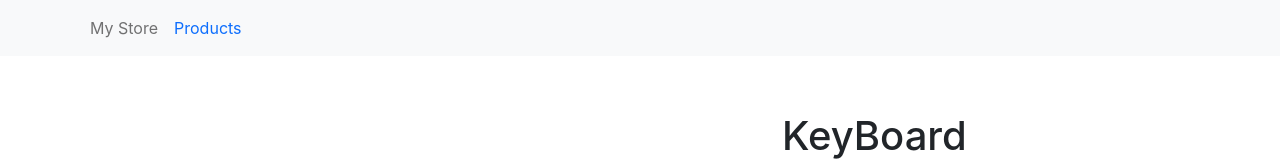
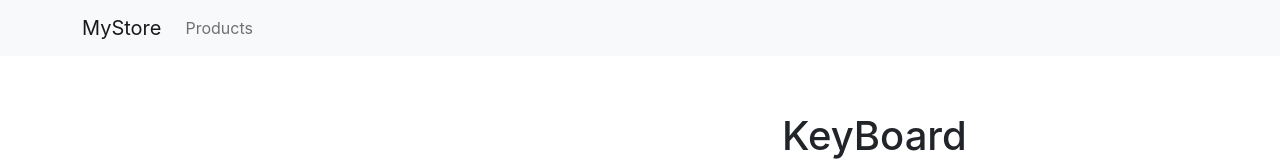
Before and after one commit to haifaarouri/Ateliers-React, a React (Create React App) app: page /details/KeyBoard in a window 1280 px wide. Shown: the top 161 px of the page. Built offline with nearby package versions, Linux system fonts and the light colour scheme.

Commit message:
adding lazy loading

```diff
--- a/src/App.js
+++ b/src/App.js
@@ -1,20 +1,24 @@
-import { Route, Routes } from 'react-router-dom';
-import React from 'react';
-import NotFound from './Components/NotFound';
-import Products from './Components/Products'
-import NavigationBar from './Components/NavigationBar';
-import ProductDetails from './Components/ProductDetails'
+import { Route, Routes } from 'react-router-dom'
+import React, { Suspense } from 'react'
+import NavigationBar from './Components/NavigationBar'
 
 function App() {
+
+  const Products = React.lazy(()=>import('./Components/Products'))
+  const ProductDetails = React.lazy(()=>import('./Components/ProductDetails'))
+  const NotFound = React.lazy(()=>import('./Components/NotFound'))
+
   return (
     <>
     <NavigationBar></NavigationBar>
+    <Suspense fallback={<p>Loading ...</p>}>
       <Routes>
         <Route path='/' element={<Products/>}/>
         <Route path='/products' element={<Products/>}/>
         <Route path='/details/:name' element={<ProductDetails/>}/>
         <Route path='*' element={<NotFound/>}/>
       </Routes>
+    </Suspense>
     </>
   );
 }
--- a/src/Components/NavigationBar.js
+++ b/src/Components/NavigationBar.js
@@ -5,17 +5,25 @@ import { Container } from 'react-bootstrap';
 
 export default function NavigationBar() {
     return(
-        <Navbar bg="light" expand="lg">
+        // <Navbar bg="light" expand="lg">
+        //     <Container>
+        //         <Nav className="me-auto">
+        //             <Nav.Link>
+        //                 My Store
+        //             </Nav.Link>
+        //             <Nav.Link>
+        //                 <NavLink
+        //                 to="/products"
+        //                 style={({ isActive }) => ({textDecoration: isActive ? "underline" : "none"})}>Products</NavLink>
+        //             </Nav.Link>
+        //         </Nav>
+        //     </Container>
+        // </Navbar>);
+        <Navbar bg="light" variant="light">
             <Container>
+                <Navbar.Brand to="/products">MyStore</Navbar.Brand>
                 <Nav className="me-auto">
-                    <Nav.Link>
-                        My Store
-                    </Nav.Link>
-                    <Nav.Link>
-                        <NavLink
-                        to="/products"
-                        style={({ isActive }) => ({textDecoration: isActive ? "underline" : "none"})}>Products</NavLink>
-                    </Nav.Link>
+                    <Nav.Link as={NavLink} to="/products" style={({isActive})=>({textDecoration:isActive&&'underline'})}>Products</Nav.Link>
                 </Nav>
             </Container>
         </Navbar>);
```
Lines whose indentation alone changed are shown as unchanged.
